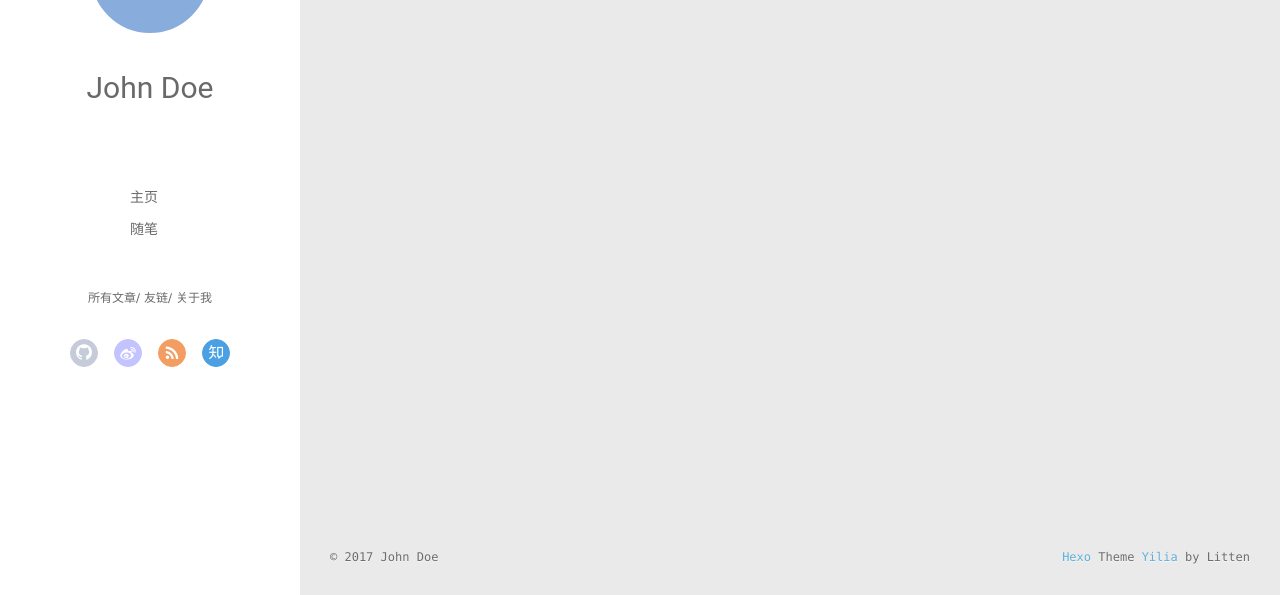
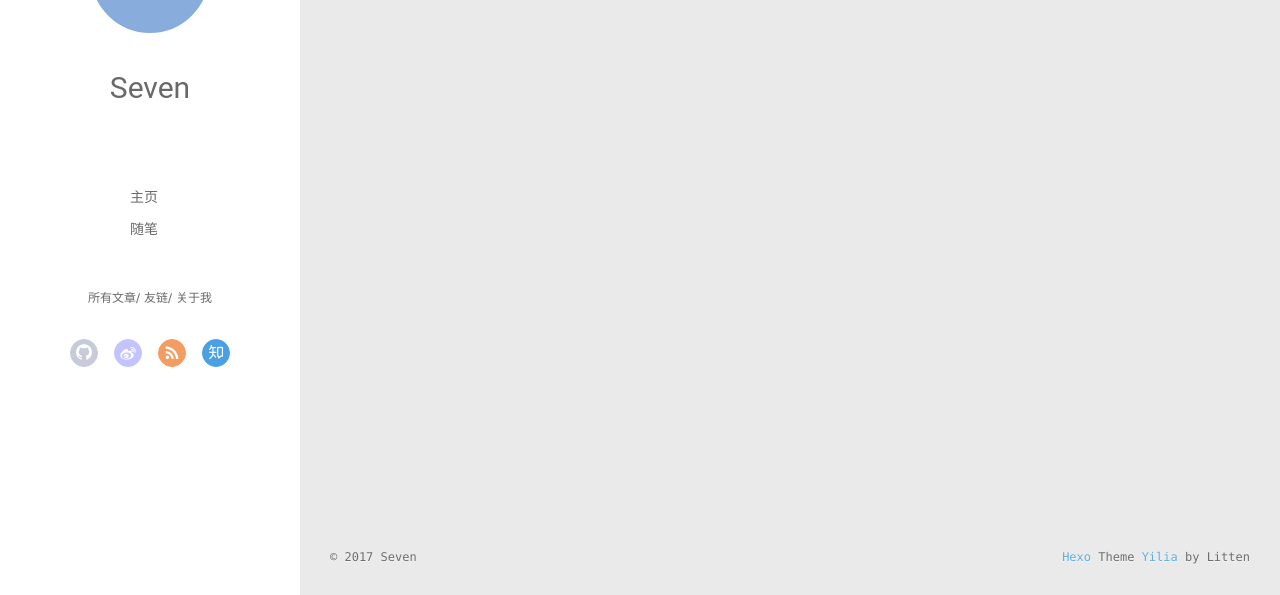
Before and after one commit to QiandaoLakeYY/QiandaoLakeYY.github.io, a plain HTML site: page archives/index.html in a window 1280 px wide. Shown: the part 202-797 px from the top of the page. Drawn offline with Linux system fonts and the light colour scheme; no server answers.

Commit message:
Site updated: 2017-01-13 16:48:16

```diff
--- a/archives/index.html
+++ b/archives/index.html
@@ -45,7 +45,7 @@
 			<img src="null" class="js-avatar">
 		</a>
 		<hgroup>
-		  <h1 class="header-author"><a href="/">John Doe</a></h1>
+		  <h1 class="header-author"><a href="/">Seven</a></h1>
 		</hgroup>
 
 
@@ -103,7 +103,7 @@
 				<img src="null" class="js-avatar">
 			</div>
 			<hgroup>
-			  <h1 class="header-author js-header-author">John Doe</h1>
+			  <h1 class="header-author js-header-author">Seven</h1>
 			</hgroup>
 
 
@@ -201,7 +201,7 @@
   <div class="outer">
     <div id="footer-info">
     	<div class="footer-left">
-    		&copy; 2017 John Doe
+    		&copy; 2017 Seven
     	</div>
       	<div class="footer-right">
       		<a href="http://hexo.io/" target="_blank">Hexo</a>  Theme <a href="https://github.com/litten/hexo-theme-yilia" target="_blank">Yilia</a> by Litten
```
Also changed, not shown: 2017/01/13/hello-world/index.html (+3 -3 lines), archives/2017/01/index.html (+3 -3 lines), archives/2017/index.html (+3 -3 lines), index.html (+3 -3 lines).
